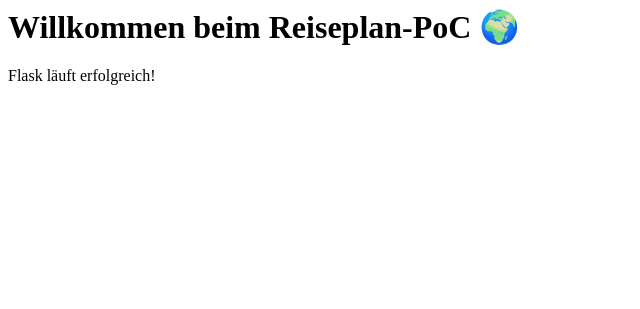
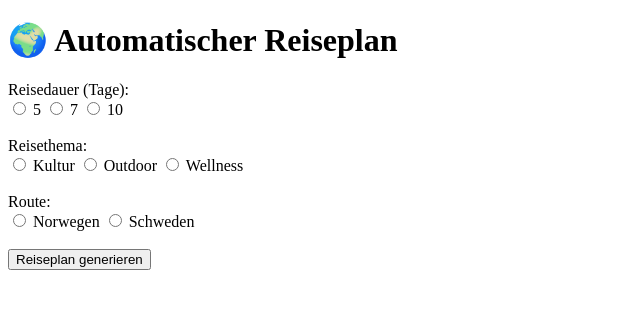
Before and after one commit to windrunnerz/reiseplan-poc, a Flask app: page / in a window 1280 px wide. Shown: the top 309 px of the page, without its empty margins (0-640 px from the left). Run offline with Flask 3, Linux system fonts and the light colour scheme.

Commit message:
Add reiseplan page and integrate JSON-based buildung blocks for route generation

```diff
--- a/app.py
+++ b/app.py
@@ -1,10 +1,31 @@
-from flask import Flask, render_template
+import json
+from flask import Flask, render_template, request
 
 app = Flask(__name__)
 
+
+def lade_bausteine():
+    with open("data/bausteine.json", "r", encoding="utf-8") as f:
+        return json.load(f)
+
+
+@app.route("/reiseplan", methods=["GET", "POST"])
+def reiseplan():
+
+    tage = request.form.get("tage") or request.args.get("tage") or "0"
+    thema = request.form.get("thema") or request.args.get("thema") or "unbekannt"
+    route = request.form.get("route") or request.args.get("route") or "unbekannt"
+
+    bausteine = lade_bausteine()
+    plan = [b for b in bausteine if b["route"] == route and b["thema"] == thema]
+
+
+    return render_template("reiseplan.html", plan=plan, thema=thema, route=route, tage=tage)
+
+
 @app.route("/")
 def index():
-    return "<h1>Willkommen beim Reiseplan-PoC 🌍</h1><p>Flask läuft erfolgreich!</p>"
+    return render_template("index.html")
 
 if __name__ == "__main__":
     app.run(debug=True)
--- a/templates/index.html
+++ b/templates/index.html
@@ -3,9 +3,32 @@
 <head>
     <meta charset="UTF-8">
     <meta name="viewport" content="width=device-width, initial-scale=1.0">
-    <title>Document</title>
+    <title>Reiseplan Generator</title>
 </head>
 <body>
+    <h1>🌍 Automatischer Reiseplan</h1>
 
+    <form method="get" action="/reiseplan">
+
+        <label>Reisedauer (Tage):</label><br>
+        <label><input type="radio" name="tage" value="5"> 5</label>
+        <label><input type="radio" name="tage" value="7"> 7</label>
+        <label><input type="radio" name="tage" value="10"> 10</label>
+        <br><br>
+
+        <label for="">Reisethema:</label><br>
+        <label><input type="radio" name="thema" value="kultur"> Kultur</label>
+        <label><input type="radio" name="thema" value="outdoor"> Outdoor</label>
+        <label><input type="radio" name="thema" value="wellness"> Wellness</label>
+        <br><br>
+
+        <label>Route:</label><br>
+        <label><input type="radio" name="route" value="norwegen"> Norwegen</label>
+        <label><input type="radio" name="route" value="schweden"> Schweden</label>
+        <br><br>
+
+        <button type="submit">Reiseplan generieren</button>
+
+    </form>
 </body>
 </html>
```
Also changed, not shown: data/bausteine.json (added, +30 -0 lines), templates/reiseplan.html (added, +23 -0 lines).
